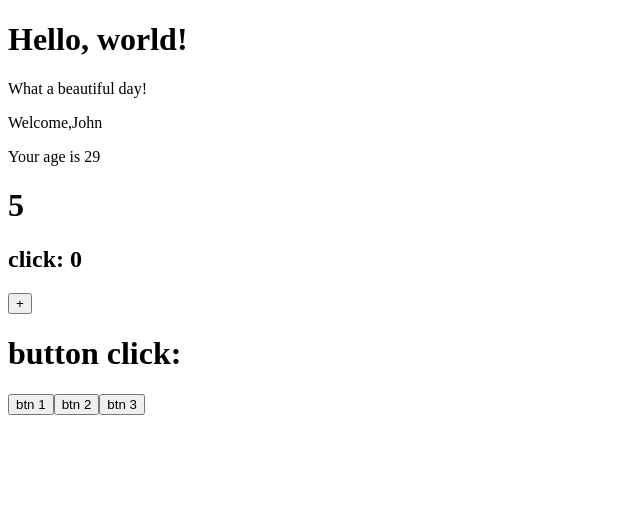
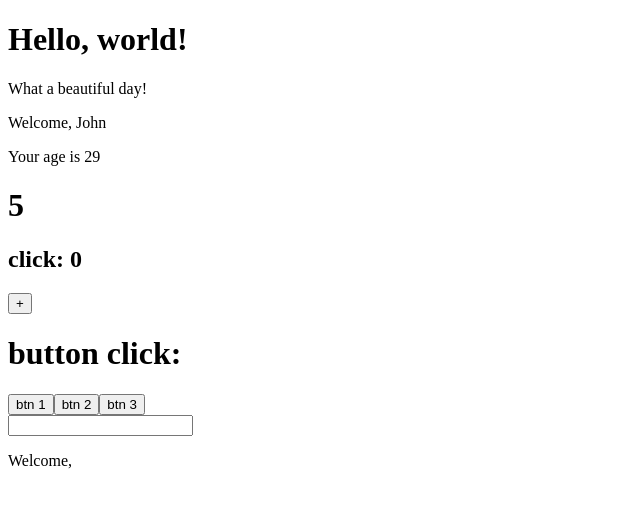
Before and after one commit to Parry93/react-exercises, a React (Create React App) app: page / in a window 1280 px wide. Shown: the top 506 px of the page, without its empty margins (0-640 px from the left). Built offline with nearby package versions, Linux system fonts and the light colour scheme.

Commit message:
forms-01

```diff
--- a/src/App.js
+++ b/src/App.js
@@ -3,6 +3,7 @@ import ClickCounter from "./ClickCounter";
 import ClickTracker from "./ClickTracker";
 import Counter from "./Counter";
 import Hello from "./Hello";
+import InteractiveWelcome from "./InteractiveWelcome";
 import Welcome from "./Welcome";
 
 Welcome.defaultProps = {
@@ -17,6 +18,7 @@ class App extends React.Component {
         <Counter initValue={0} setIncrement={+1} setInterval={1000} />{" "}
         <ClickCounter />
         <ClickTracker />
+        <InteractiveWelcome/>
       </div>
     );
   }
--- /dev/null
+++ b/src/InteractiveWelcome.js
@@ -0,0 +1,22 @@
+import React from "react";
+import Welcome from "./Welcome";
+
+class InteractiveWelcome extends React.Component{
+
+state = { user: "" };
+
+handlerUser = (event) => {
+    this.setState({user: event.target.value}
+    )
+};
+
+render(){
+    return(
+        <>
+        <input name="username" value={this.state.user} onChange={this.handlerUser} />
+        <Welcome name={this.state.user}/>
+        </>
+    )
+}
+}
+export default InteractiveWelcome
--- a/src/Welcome.js
+++ b/src/Welcome.js
@@ -5,11 +5,11 @@ class Welcome extends React.Component {
   render() {
     return (
       <>
-        <p>Welcome,{this.props.name}</p>
+        <p> Welcome, {this.props.name} </p>{" "}
         {!!this.props.age &&
           // this.props.age > 18 &&
           this.props.age < 65 &&
-          this.props.name === "John" && <Age age={this.props.age} />}
+          this.props.name === "John" && <Age age={this.props.age} />}{" "}
       </>
     );
   }
```
